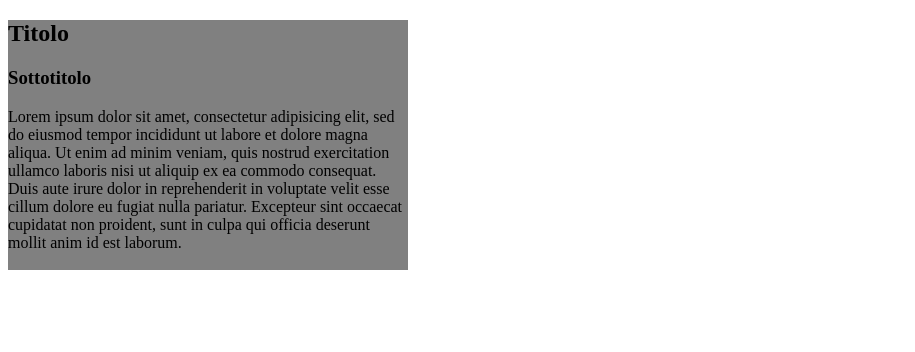
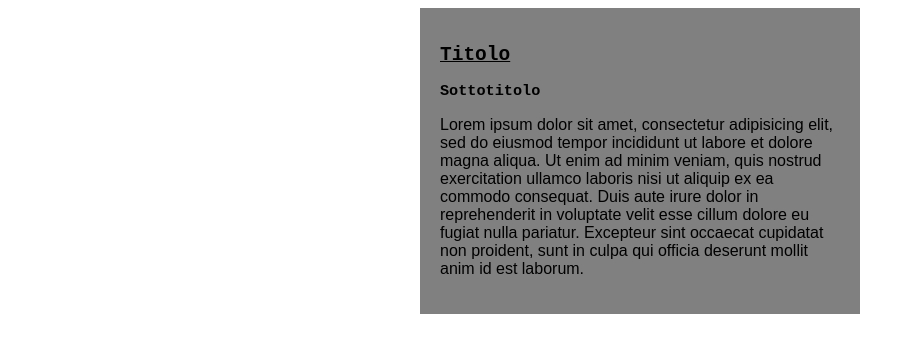
Before and after one commit to vito-g/html-sass-first, a website: page sass-first/index.html in a window 1280 px wide. Shown: the whole page, without its empty margins (0-915 px from the left). Drawn offline with Linux system fonts and the light colour scheme.

Commit message:
Un po' di formattazione + creazione var

```diff
--- a/sass-first/src/app.scss
+++ b/sass-first/src/app.scss
@@ -1,5 +1,24 @@
+//var
+$title-color: red;
+//END var
+
 #container {
   width: 400px;
-  height: 250px;
+  // height: 250px;
   background-color: grey;
+  margin: auto;
+  padding: 20px;
+
+  .content {
+    font-family: Arial, san-serif;
+
+    &-title {
+      text-decoration: underline;
+      font-family: monospace;
+    }
+
+    &-subtitle {
+      font-family: monospace;
+    }
+  }
 }
```
Also changed, not shown: sass-first/dist/app.css.
